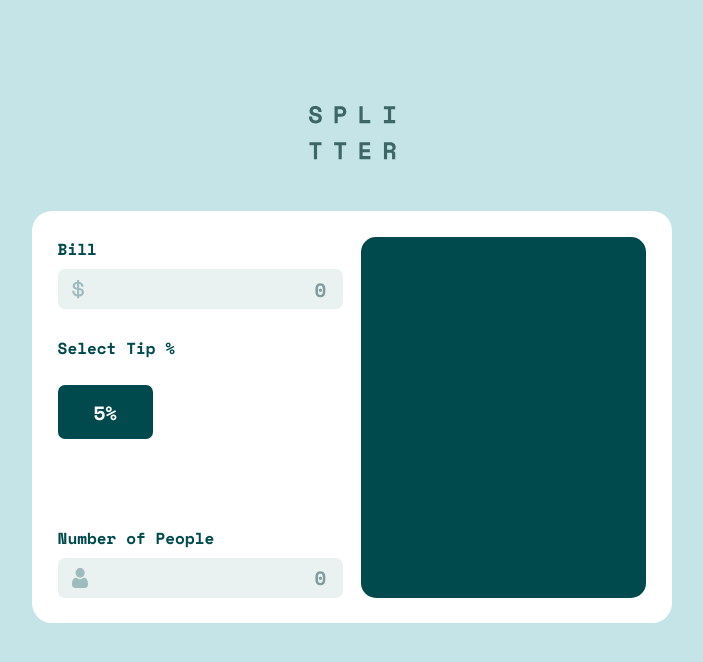
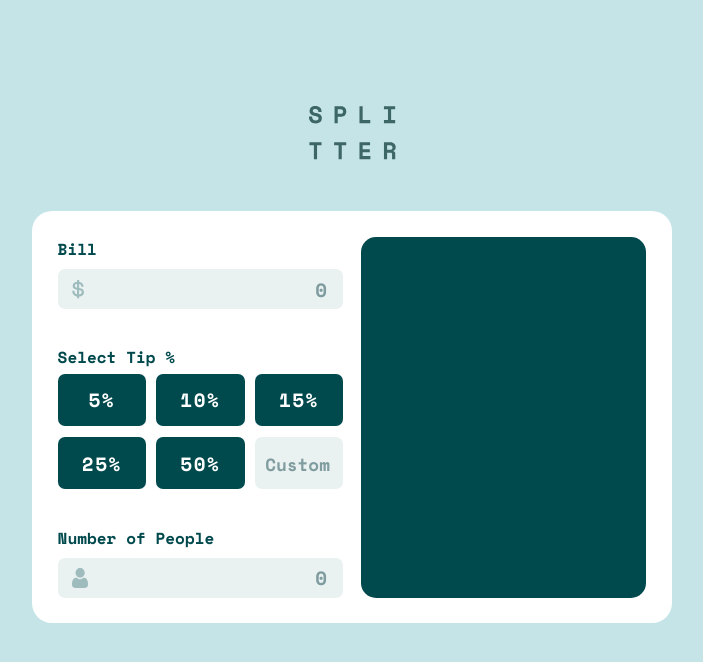
Before and after one commit to JoseDanielRomero/Tip-calculator, a React (Create React App) app: page / in a window 1280 px wide. Shown: the top 662 px of the page, without its empty margins (288-991 px from the left). Built offline with nearby package versions, Linux system fonts and the light colour scheme; the HTML template or start-up script is replaced by a standard one.

Commit message:
Estructurando de mejor manera la logica de todo el proyecto

```diff
--- a/package.json
+++ b/package.json
@@ -9,6 +9,7 @@
     "react": "^18.2.0",
     "react-dom": "^18.2.0",
     "react-scripts": "5.0.1",
+    "uuid": "^9.0.0",
     "web-vitals": "^2.1.4"
   },
   "scripts": {
--- a/src/App.js
+++ b/src/App.js
@@ -2,8 +2,35 @@ import './App.css';
 import logo from '../src/images/logo.svg'
 import Calculator from './components/Calculator';
 import { useState } from 'react';
+import {v4 as uuidv4} from 'uuid'
 
 function App() {
+
+  const dataBaseButtons = [{
+    key: uuidv4(),
+    "tipPercentage": 5,
+    "active": false
+  },
+  {
+    key: uuidv4(),
+    "tipPercentage": 10,
+    "active": false
+  },
+  {
+    key: uuidv4(),
+    "tipPercentage": 15,
+    "active": false
+  },
+  {
+    key: uuidv4(),
+    "tipPercentage": 25,
+    "active": false
+  },
+  {
+    key: uuidv4(),
+    "tipPercentage": 50,
+    "active": false
+  }]
 
   const [bill, setBill] = useState('')
   const [people, setPeople] = useState('')
@@ -26,6 +53,7 @@ function App() {
             setTip={setTip}
             customTipShown={customTipShown}
             setCustomTipShown={setCustomTipShown}
+            dataBaseButtons={dataBaseButtons}
           />
           <section className='result-box'>
 
--- a/src/components/Calculator.js
+++ b/src/components/Calculator.js
@@ -4,7 +4,7 @@ import dollarIcon from '../images/icon-dollar.svg';
 import peopleIcon from '../images/icon-person.svg'
 import SelectTip from './SelectTip';
 
-function Calculator({ setBill, bill, people, setPeople, tip, setTip, customTipShown, setCustomTipShown }) {
+function Calculator({ setBill, bill, people, setPeople, tip, setTip, customTipShown, setCustomTipShown, dataBaseButtons}) {
   return (
     <section className='calculator-box'>
       <InputNumber
@@ -18,6 +18,7 @@ function Calculator({ setBill, bill, people, setPeople, tip, setTip, customTipSh
         setTip={setTip}
         customTipShown={customTipShown}
         setCustomTipShown={setCustomTipShown}
+        dataBaseButtons={dataBaseButtons}
       />
       <InputNumber
         titleInputBox='Number of People'
--- /dev/null
+++ b/src/components/CustomTip.js
@@ -0,0 +1,22 @@
+import '../stylesheets/CustomTip.css'
+
+function CustomTip({ setTip, customTipShown, setCustomTipShown }) {
+
+  const handleChangeCustomTip = (event) => {
+    setTip(event.target.value)
+    setCustomTipShown(event.target.value)
+  }
+
+  return (
+    <input
+      className='custom-tip-input'
+      type='tel'
+      placeholder='Custom'
+      value={customTipShown}
+      onChange={handleChangeCustomTip}
+      maxLength='2'
+    />
+  )
+}
+
+export default CustomTip;
--- a/src/components/SelectTip.js
+++ b/src/components/SelectTip.js
@@ -1,15 +1,49 @@
 import '../stylesheets/SelectTip.css'
+import CustomTip from './CustomTip';
 import TipButton from './TipButton';
 
-function SelectTip({ tipPercentage, tip, setTip, customTipShown, setCustomTipShown }) {
+function SelectTip({ tipPercentage, tip, setTip, customTipShown, setCustomTipShown, dataBaseButtons }) {
+
+
   return (
     <div className='tip-container'>
       <h4 className='title-calculator'>Select Tip %</h4>
       <div className='tip-list-container'>
-        <TipButton
-          tipPercentage={5}
-          tip={tip}
+        {
+          dataBaseButtons.map(button => {
+
+            const handleClickTipButton = () => {
+              const findId = dataBaseButtons.findIndex((element) => element.key === button.key);
+              dataBaseButtons[findId].active = true
+
+            }
+
+            const handleButtonClass = () => {
+              const findId = dataBaseButtons.findIndex((element) => element.key === button.key);
+              if (dataBaseButtons[findId].active == true) {
+                return 'tip-button-box'
+              } else {
+                return 'tip-button-box'
+              }
+            }
+
+            return (
+              <>
+                <TipButton
+                  tipPercentage={button.tipPercentage}
+                  setTip={setTip}
+                  setCustomTipShown={setCustomTipShown}
+                  resolveClick={handleClickTipButton}
+                  resolveClass={handleButtonClass}
+                />
+              </>
+            )
+          })
+        }
+        <CustomTip
           setTip={setTip}
+          customTipShown={customTipShown}
+          setCustomTipShown={setCustomTipShown}
         />
       </div>
     </div>
--- a/src/components/TipButton.js
+++ b/src/components/TipButton.js
@@ -1,10 +1,11 @@
 import '../stylesheets/TipButton.css'
 
-function TipButton({ tipPercentage }) {
+function TipButton({ tipPercentage, resolveClick, resolveClass }) {
+
   return (
     <button
-      className='tip-button-box'
-
+      className={resolveClass()}
+      onClick={resolveClick}
     >{tipPercentage}%</button>
   )
 }
--- a/src/index.css
+++ b/src/index.css
@@ -10,3 +10,9 @@ html, body {
   margin: 0;
   background-color: hsl(185, 41%, 84%);
 }
+
+input::-webkit-outer-spin-button,
+input::-webkit-inner-spin-button {
+  -webkit-appearance: none;
+  margin: 0;
+}
--- /dev/null
+++ b/src/stylesheets/CustomTip.css
@@ -0,0 +1,25 @@
+.custom-tip-input {
+    background-color: hsl(180, 19%, 93%);
+    border-radius: 7px;
+    height: 100%;
+    width: 100%;
+    display: flex;
+    flex-direction: column;
+    align-items: center;
+    justify-content: center;
+    color: hsl(183, 100%, 15%);
+    font-size: 1.2rem;
+    border: none;
+    text-align: right;
+    padding-right: 15%;
+}
+
+.custom-tip-input::placeholder {
+    color: hsl(184, 14%, 56%);
+    font-size: 1.1rem;
+}
+
+.custom-tip-input:focus {
+    outline: none;
+
+}
--- a/src/stylesheets/InputNumber.css
+++ b/src/stylesheets/InputNumber.css
@@ -20,7 +20,7 @@
     align-items: center;
     justify-content: space-between;
     background-color: hsl(180, 19%, 93%);
-    padding-left: 5%;
+    padding: 0 5%;
     border-radius: 7px;
 }
 
--- a/src/stylesheets/SelectTip.css
+++ b/src/stylesheets/SelectTip.css
@@ -1,5 +1,5 @@
 .tip-container {
-    height: 45%;
+    height: 40%;
     width: 100%;
     display: flex;
     flex-direction: column;
@@ -8,9 +8,11 @@
 }
 
 .tip-list-container {
-    height: 70%;
+    height: 80%;
     width: 100%;
     display: grid;
-    grid-template-columns: repeat(3, 33.3%);
-    grid-template-rows: repeat(2, 48%);
+    justify-content: space-between;
+    grid-template-columns: repeat(3, 31%);
+    grid-template-rows: repeat(2, 45%);
+    row-gap: 10%;
 }
--- a/src/stylesheets/TipButton.css
+++ b/src/stylesheets/TipButton.css
@@ -10,4 +10,11 @@
     color: white;
     font-size: 1.2rem;
     border: none;
+    text-align: center;
+    letter-spacing: .1rem;
 }
+
+.tip-button-box.on {
+    background-color: hsl(172, 67%, 45%);
+    color: hsl(183, 100%, 15%);
+}
```
Also changed, not shown: 1 other file (tests, documents, lock files or other folders).
